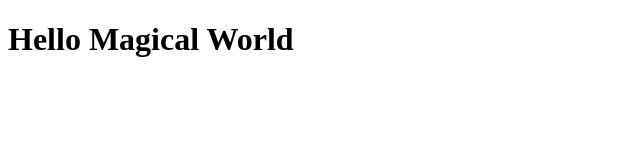
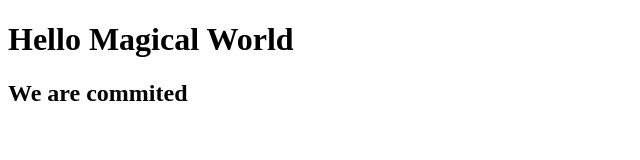
Before and after one commit to Lisamontin/MagicalWorld, a plain HTML site: page index.html in a window 1280 px wide. Shown: the whole page, without its empty margins (0-640 px from the left). Drawn offline with Linux system fonts and the light colour scheme.

Commit message:
added h2

```diff
--- a/index.html
+++ b/index.html
@@ -8,5 +8,6 @@
 </head>
 <body>
     <H1>Hello Magical World</H1>
+    <h2>We are commited</h2>
 </body>
 </html>
```
